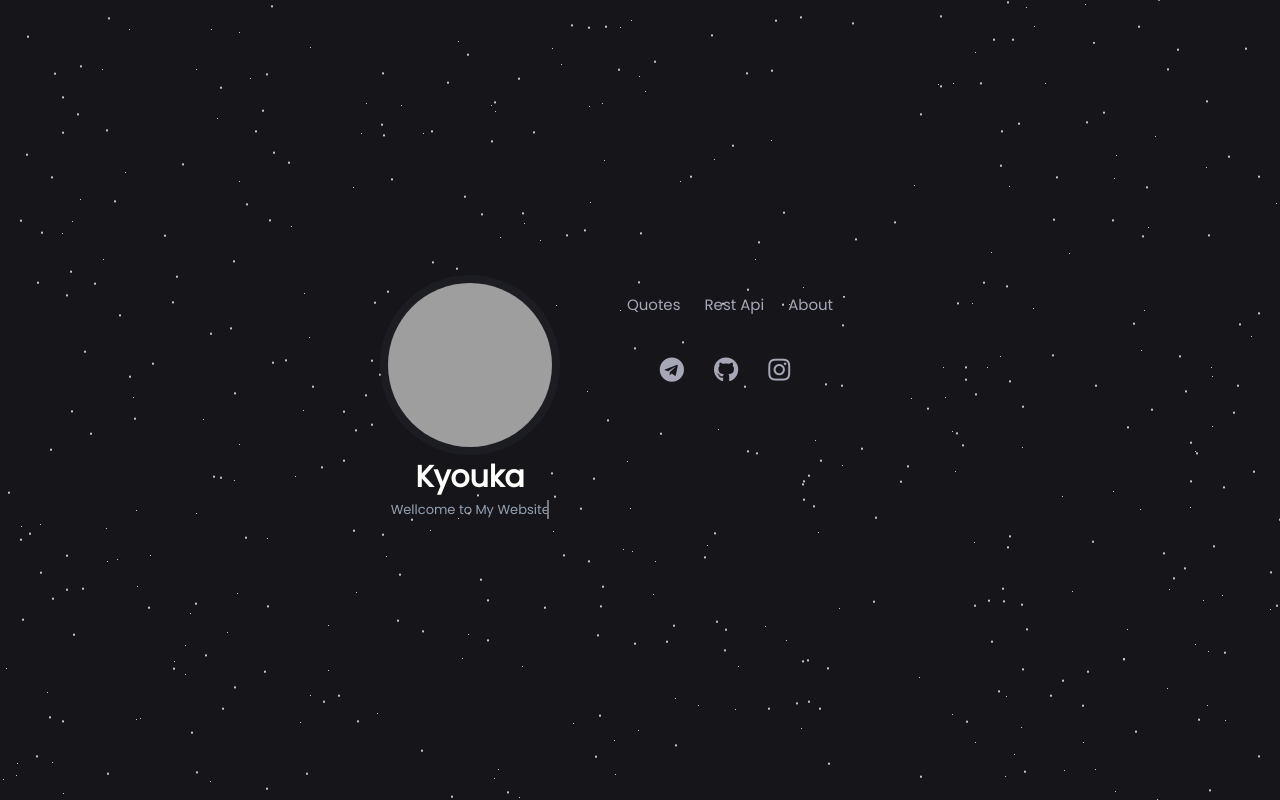
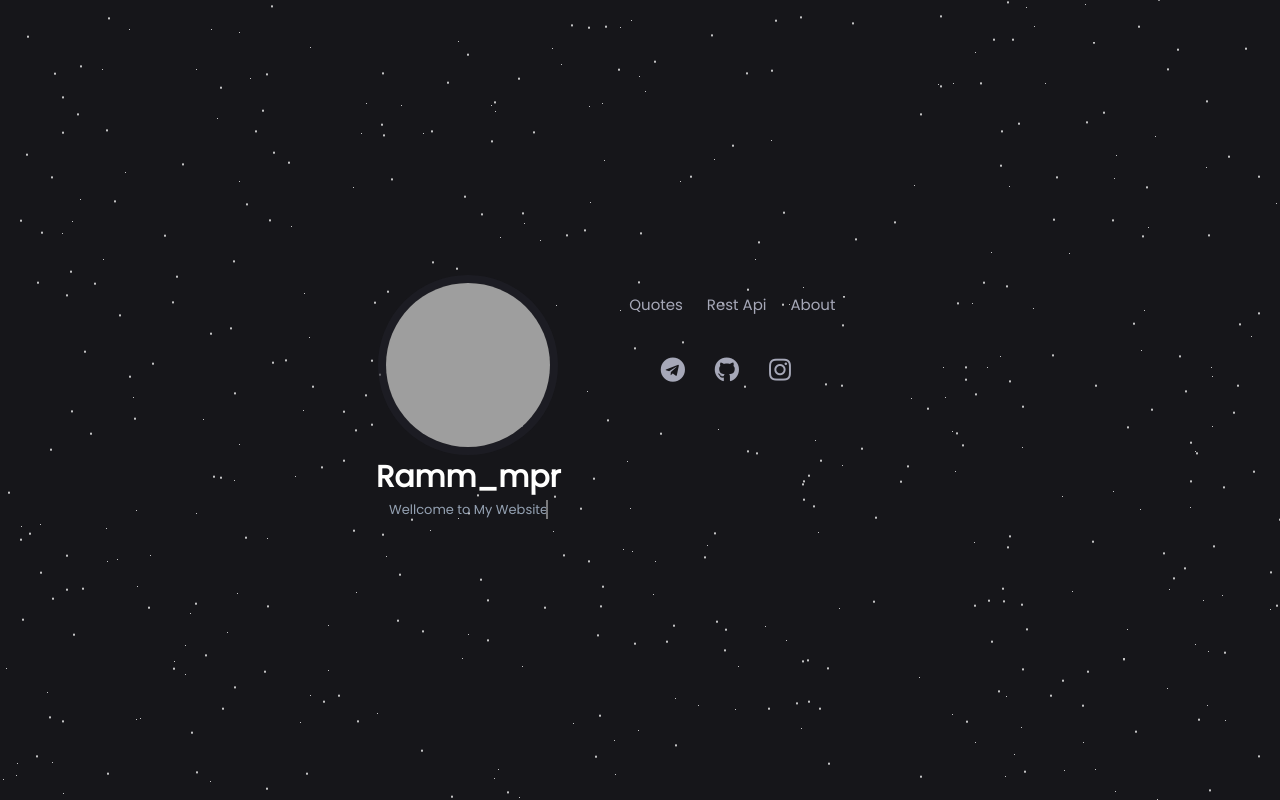
Before and after one commit to rammmpr/github.io, a plain HTML site: page index.html in a window 1280 px wide. Drawn offline with nearby package versions, Linux system fonts and the light colour scheme; grey boxes are pictures that could not be loaded.

Commit message:
Update index.html

```diff
--- a/index.html
+++ b/index.html
@@ -5,7 +5,7 @@
 		<meta http-equiv="X-UA-Compatible" content="IE=edge">
 		<meta name="viewport" content="width=device-width, initial-scale=1.0">
 		<link rel="icon" href="https://raw.githubusercontent.com/Yuri-Neko/Yuri-Neko/main/kyo.png">
-		<title>Kyouka Api</title>
+		<title>Ramm Api</title>
 		<link rel="stylesheet" href="https://maxcdn.bootstrapcdn.com/bootstrap/4.0.0/css/bootstrap.min.css" integrity="sha384-Gn5384xqQ1aoWXA+058RXPxPg6fy4IWvTNh0E263XmFcJlSAwiGgFAW/dAiS6JXm" crossorigin="anonymous">
 		<script src="https://maxcdn.bootstrapcdn.com/bootstrap/4.0.0/js/bootstrap.min.js" integrity="sha384-JZR6Spejh4U02d8jOt6vLEHfe/JQGiRRSQQxSfFWpi1MquVdAyjUar5+76PVCmYl" crossorigin="anonymous"></script>
 		<link rel="stylesheet" href="css/style.css">
@@ -24,7 +24,7 @@
 					<a href="https://github.com/Yuri-Neko?tab=repositories">
 					<img src="https://raw.githubusercontent.com/Yuri-Neko/Yuri-Neko/main/kyo.png" alt="img" style="object-fit: cover;">
 					</a>
-					<span>Kyouka</span>
+					<span>Ramm_mpr</span>
 					<p>Wellcome to My Website"</p>
 				</section>
 			</div>
```
